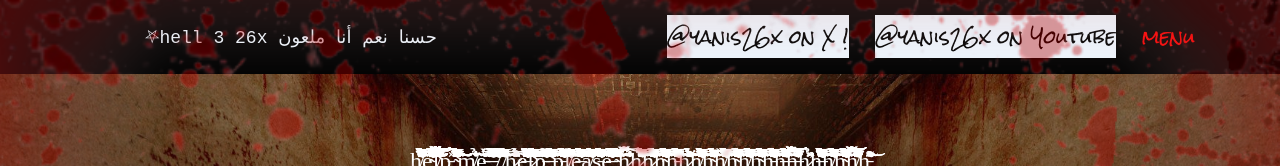
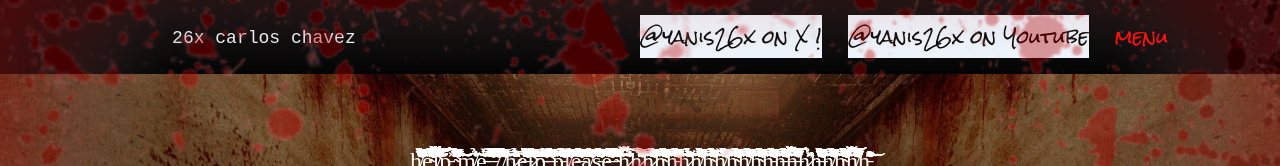
Before and after one commit to yanis26x/yanis26xV3, a plain HTML site: page index.html in a window 1280 px wide. Shown: the top 166 px of the page. Drawn offline with Linux system fonts and the light colour scheme.

Commit message:
Update index.html

```diff
--- a/index.html
+++ b/index.html
@@ -104,7 +104,7 @@
     <nav class="navbar">
         <div class="navbar-logo">
 
-            <a  style="color: aliceblue; font-family: 'Courier New', Courier, monospace;"> ⛧hell 3 26x  حسنا نعم أنا ملعون</a>
+            <a  style="color: aliceblue; font-family: 'Courier New', Courier, monospace;">  26x  carlos chavez </a>
 
         </div>
         <div>
```
